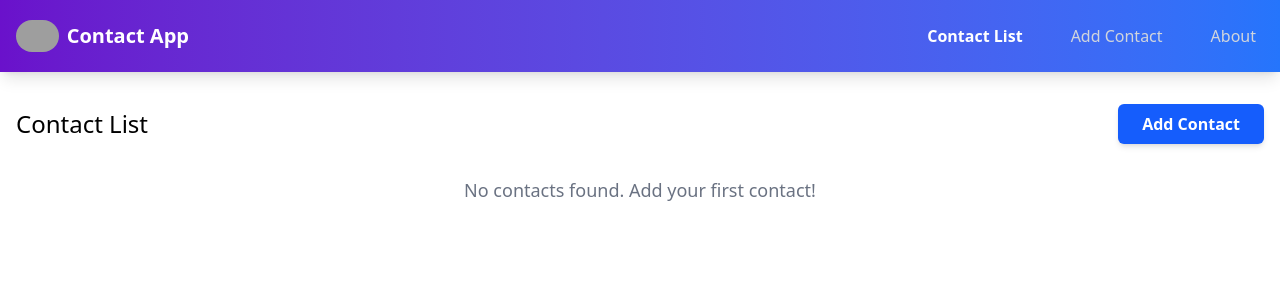
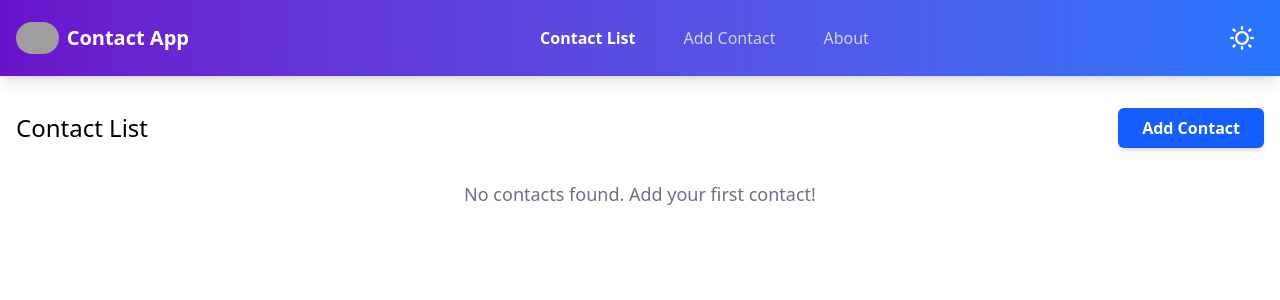
Before and after one commit to Yash28060/contact-app, a React (Vite) app: page / in a window 1280 px wide. Shown: the top 300 px of the page. Built offline with nearby package versions, Linux system fonts and the light colour scheme; grey boxes are pictures that could not be loaded.

Commit message:
"Adding SVG for Theme"

```diff
--- a/src/components/Header.jsx
+++ b/src/components/Header.jsx
@@ -6,6 +6,7 @@ const Header = () => {
   const location = useLocation();
 
   const isActive = (path) => location.pathname === path;
+  const [darkMode, setDarkMode] = useState(false);
 
   return (
     <header className="bg-gradient-to-r from-[#6a11cb] to-[#2575fc] text-white p-4 shadow-lg ">
@@ -140,6 +141,105 @@ const Header = () => {
             </ul>
           </nav>
         )}
+        <button onClick={() => setDarkMode(!darkMode)} className="p-2">
+          {darkMode ? (
+            // Moon icon (for dark mode)
+            <svg
+              height="24"
+              width="24"
+              viewBox="0 0 56 56"
+              xmlns="http://www.w3.org/2000/svg"
+              fill="white" // Default color set to white
+            >
+              <path
+                d="M29,28c0-11.917,7.486-22.112,18-26.147C43.892,0.66,40.523,0,37,0C21.561,0,9,12.561,9,28s12.561,28,28,28
+          c3.523,0,6.892-0.66,10-1.853C36.486,50.112,29,39.917,29,28z"
+              />
+            </svg>
+          ) : (
+            // Sun icon (for light mode)
+            <svg
+              xmlns="http://www.w3.org/2000/svg"
+              className="w-7 h-7"
+              fill="none"
+              viewBox="0 0 24 24"
+              stroke="currentColor"
+            >
+              <circle
+                cx="12"
+                cy="12"
+                r="5"
+                strokeWidth="2"
+                stroke="currentColor"
+                fill="none"
+              />
+              <line
+                x1="12"
+                y1="2"
+                x2="12"
+                y2="5"
+                strokeWidth="2"
+                stroke="currentColor"
+              />
+              <line
+                x1="12"
+                y1="19"
+                x2="12"
+                y2="22"
+                strokeWidth="2"
+                stroke="currentColor"
+              />
+              <line
+                x1="2"
+                y1="12"
+                x2="5"
+                y2="12"
+                strokeWidth="2"
+                stroke="currentColor"
+              />
+              <line
+                x1="19"
+                y1="12"
+                x2="22"
+                y2="12"
+                strokeWidth="2"
+                stroke="currentColor"
+              />
+              <line
+                x1="4.2"
+                y1="4.2"
+                x2="6.4"
+                y2="6.4"
+                strokeWidth="2"
+                stroke="currentColor"
+              />
+              <line
+                x1="17.6"
+                y1="17.6"
+                x2="19.8"
+                y2="19.8"
+                strokeWidth="2"
+                stroke="currentColor"
+              />
+              <line
+                x1="4.2"
+                y1="19.8"
+                x2="6.4"
+                y2="17.6"
+                strokeWidth="2"
+                stroke="currentColor"
+              />
+              <line
+                x1="17.6"
+                y1="6.4"
+                x2="19.8"
+                y2="4.2"
+                strokeWidth="2"
+                stroke="currentColor"
+              />
+            </svg>
+          )}
+        </button>
       </div>
     </header>
   );
--- /dev/null
+++ b/src/context/ThemeContext.jsx
@@ -0,0 +1,3 @@
+import React, { createContext, useContext } from "react";
+
+export const ThemeContext=React.createContext(null);
```
